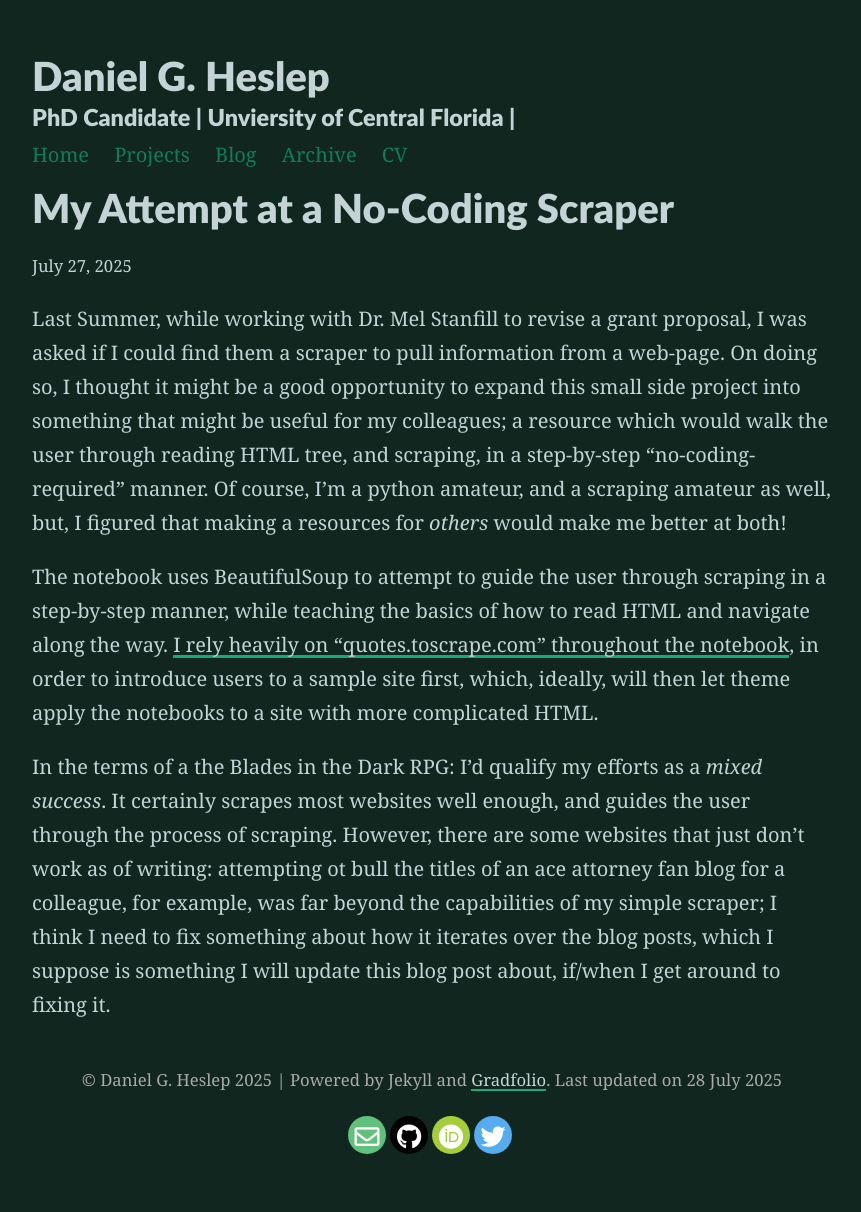
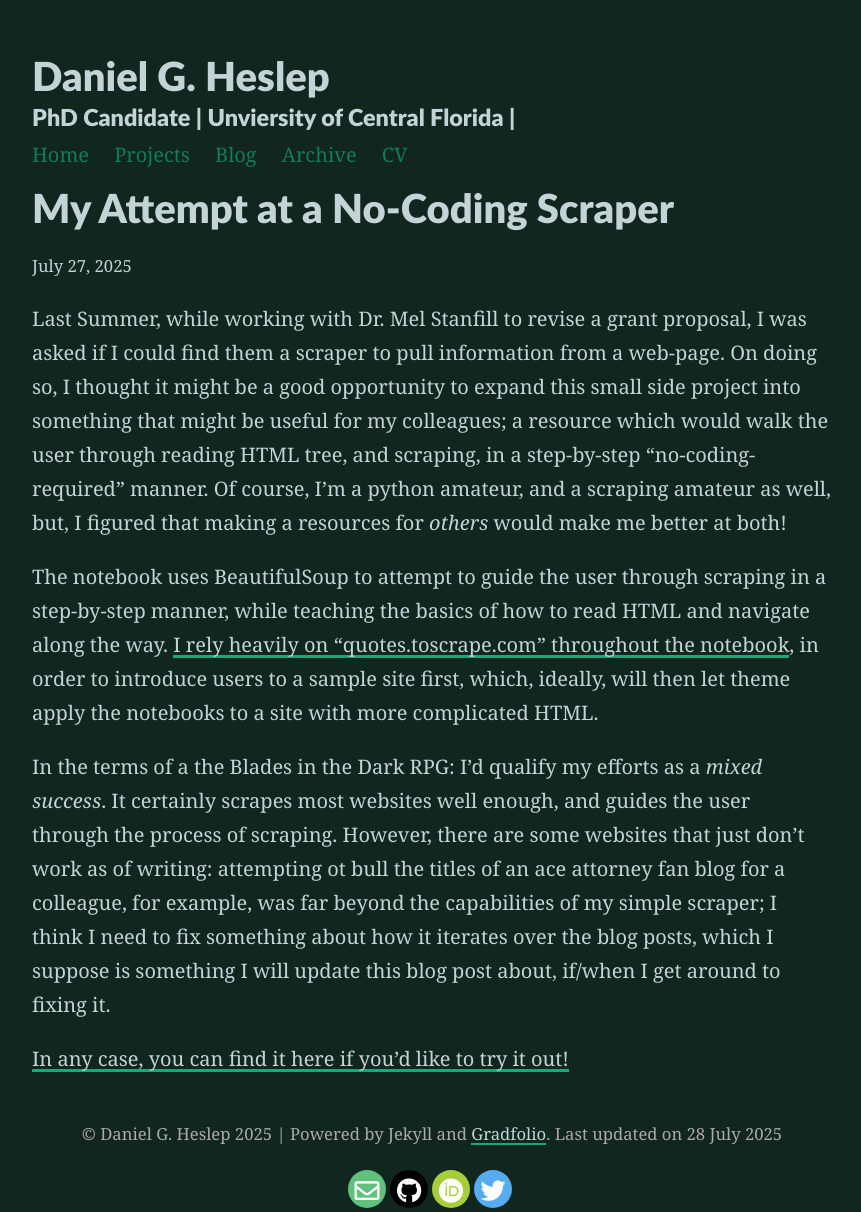
Before and after one commit to CreativeKenning/gradsitedemo, a Jekyll site: the page built from _posts/2025-07-27-ColabScraper.md, in a window 1280 px wide. Shown: the whole page, without its empty margins (208-1069 px from the left). Built offline with Jekyll 4.4.1, drawn with Linux system fonts in a browser that asks for light colours; nearby versions of some CDN libraries; before the commit the page ends 1158 px from its top, so only the background shows below that.

Commit message:
more typos

```diff
--- a/_posts/2025-07-27-ColabScraper.md
+++ b/_posts/2025-07-27-ColabScraper.md
@@ -8,3 +8,5 @@ Last Summer, while working with Dr. Mel Stanfill to revise a grant proposal, I w
 The notebook uses BeautifulSoup to attempt to guide the user through scraping in a step-by-step manner, while teaching the basics of how to read HTML and navigate along the way. [I rely heavily on "quotes.toscrape.com" throughout the notebook](https://quotes.toscrape.com/), in order to introduce users to a sample site first, which, ideally, will then let theme apply the notebooks to a site with more complicated HTML.
 
 In the terms of a the Blades in the Dark RPG: I'd qualify my efforts as a *mixed success*. It certainly scrapes most websites well enough, and guides the user through the process of scraping. However, there are some websites that just don't work as of writing: attempting ot bull the titles of an ace attorney fan blog for a colleague, for example, was far beyond the capabilities of my simple scraper; I think I need to fix something about how it iterates over the blog posts, which I suppose is something I will update this blog post about, if/when I get around to fixing it.
+
+[In any case, you can find it here if you'd like to try it out!](https://github.com/CreativeKenning/simple-scraper-colab)
```
